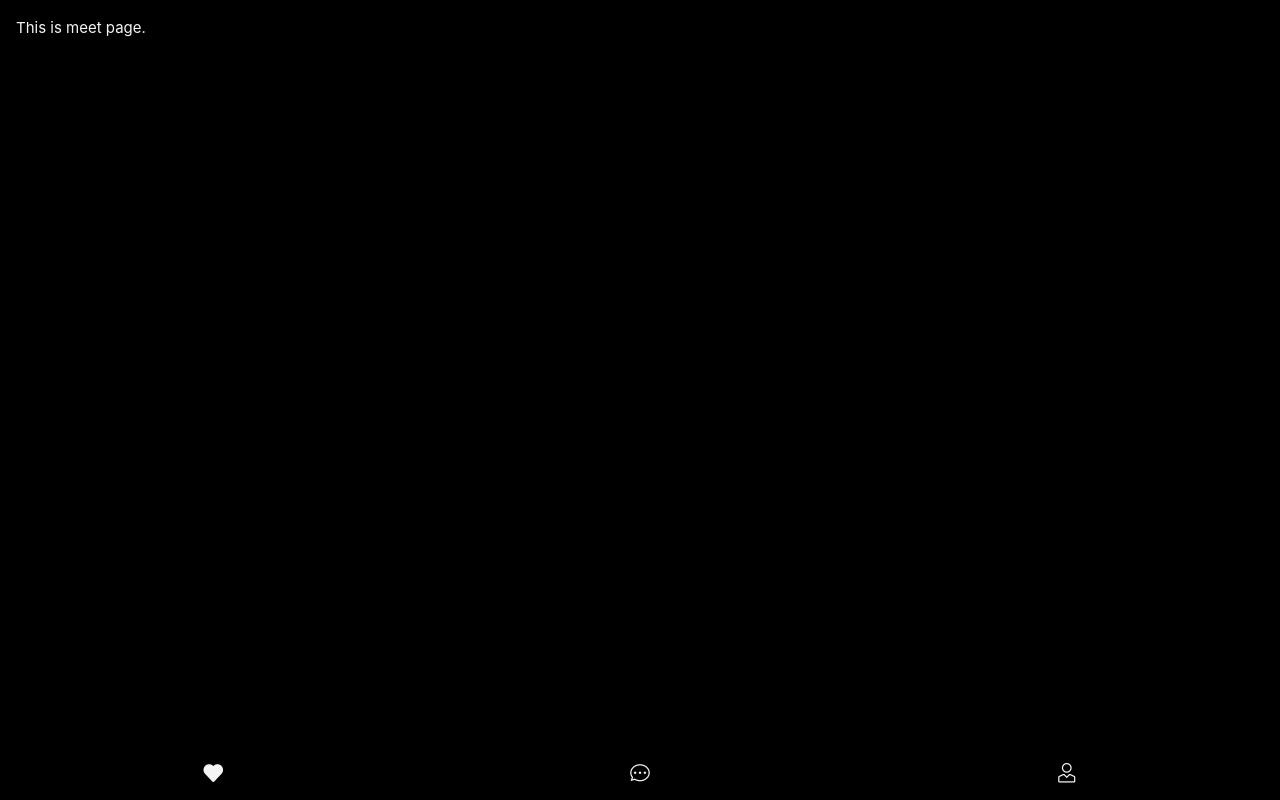
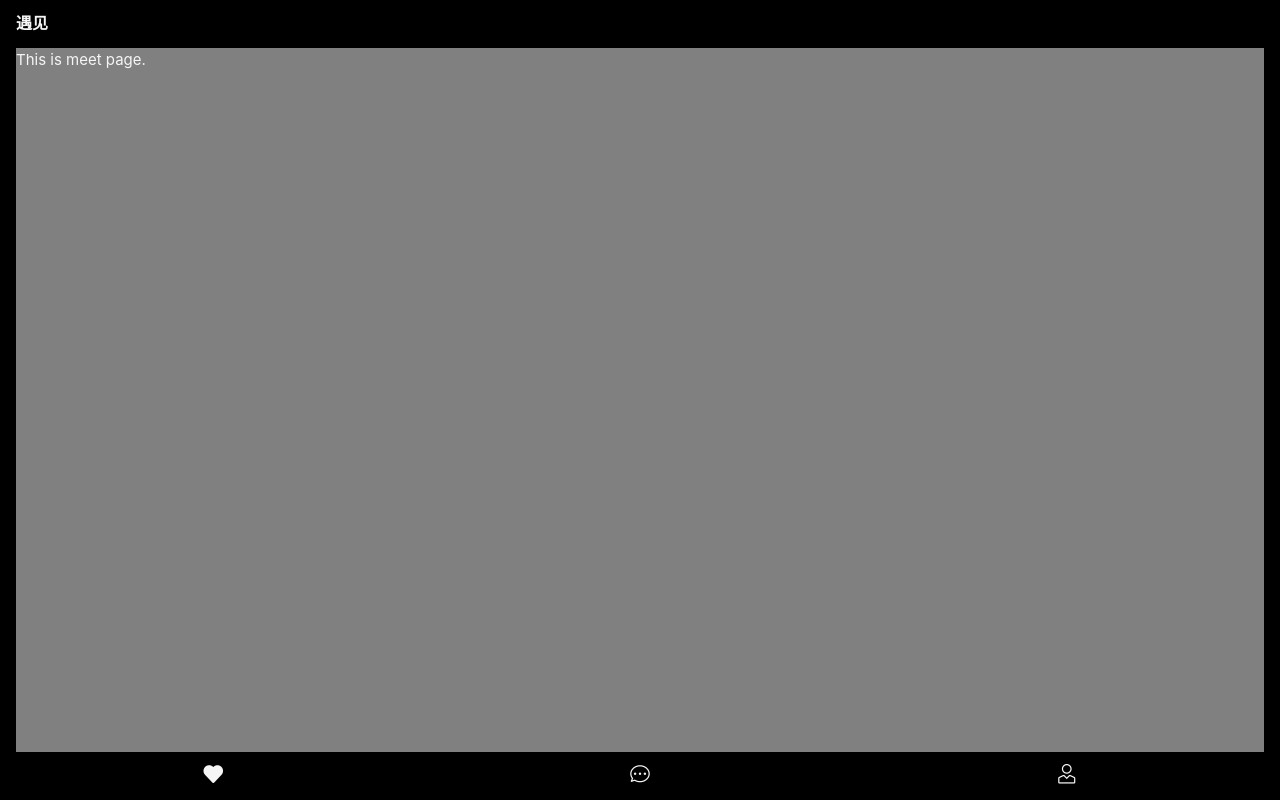
Before and after one commit to Advanced-Software-Engineering-Team-2/GKerLove-front, a Vue app: page /meet in a window 1280 px wide. Built offline with nearby package versions, Linux system fonts and the light colour scheme.

Commit message:
feature: 添加Navbar

```diff
--- a/src/assets/styles/base.scss
+++ b/src/assets/styles/base.scss
@@ -4,7 +4,7 @@
 
 body {
   min-height: 100vh;
-  padding: 1rem;
+  padding: 0 1rem;
   color: var(--color-text);
   background: var(--color-background);
   transition:
--- a/src/assets/styles/vant.scss
+++ b/src/assets/styles/vant.scss
@@ -3,4 +3,5 @@
   --van-tabbar-item-text-color: var(--color-text);
   --van-tabbar-item-active-color: var(--color-text);
   --van-tabbar-item-active-background: var(--color-background);
+  --van-tabbar-height: var(--height-tabbar);
 }
--- a/src/assets/styles/var.scss
+++ b/src/assets/styles/var.scss
@@ -3,4 +3,9 @@
   --color-background: black;
 
   --padding-body: 1rem;
+
+  --height-navbar: 3rem;
+  --font-weight-navbar: 600;
+
+  --height-tabbar: 3rem;
 }
--- a/src/layout/MainLayout.vue
+++ b/src/layout/MainLayout.vue
@@ -1,6 +1,7 @@
 <template>
-  <router-view />
-  <van-tabbar v-model="active" route :border="false">
+  <nav-bar :title="title" class="navbar" />
+  <router-view class="content" />
+  <van-tabbar v-model="active" route :border="false" class="tabbar">
     <van-tabbar-item name="meet" to="/meet" :icon="active === 'meet' ? 'like' : 'like-o'" />
     <van-tabbar-item
       name="message"
@@ -14,19 +15,29 @@
 <script setup lang="ts">
 import { ref } from 'vue'
 import { useRoute } from 'vue-router'
+import NavBar from '@/shared/components/NavBar.vue'
+import { computed } from 'vue'
 
 const route = useRoute()
-const active = ref(route.name?.toString() || 'meet')
+const routeName = route.name?.toString()
+const active = ref(routeName || 'meet')
+const title = computed(() => {
+  switch (active.value) {
+    case 'meet':
+      return '遇见'
+    case 'message':
+      return '消息'
+    case 'home':
+      return '我的'
+    default:
+      return '导航'
+  }
+})
 </script>
 
 <style scoped lang="scss">
-.fade-enter-active,
-.fade-leave-active {
-  transition: opacity 0.2s ease;
-}
-
-.fade-enter-from,
-.fade-leave-to {
-  opacity: 0;
+.content {
+  min-height: calc(100vh - var(--height-navbar) - var(--height-tabbar));
+  background-color: gray;
 }
 </style>
--- /dev/null
+++ b/src/shared/components/Navbar.vue
@@ -0,0 +1,25 @@
+<template>
+  <div class="navbar">
+    <span class="title">{{ props.title }}</span>
+  </div>
+</template>
+
+<script setup lang="ts">
+const props = defineProps<{
+  title: string
+}>()
+</script>
+
+<style scoped lang="scss">
+.navbar {
+  display: flex;
+  place-items: center;
+  background-color: var(--color-background);
+  height: var(--height-navbar);
+  font-size: var(--van-font-size-lg);
+
+  .title {
+    font-weight: var(--font-weight-navbar);
+  }
+}
+</style>
```
